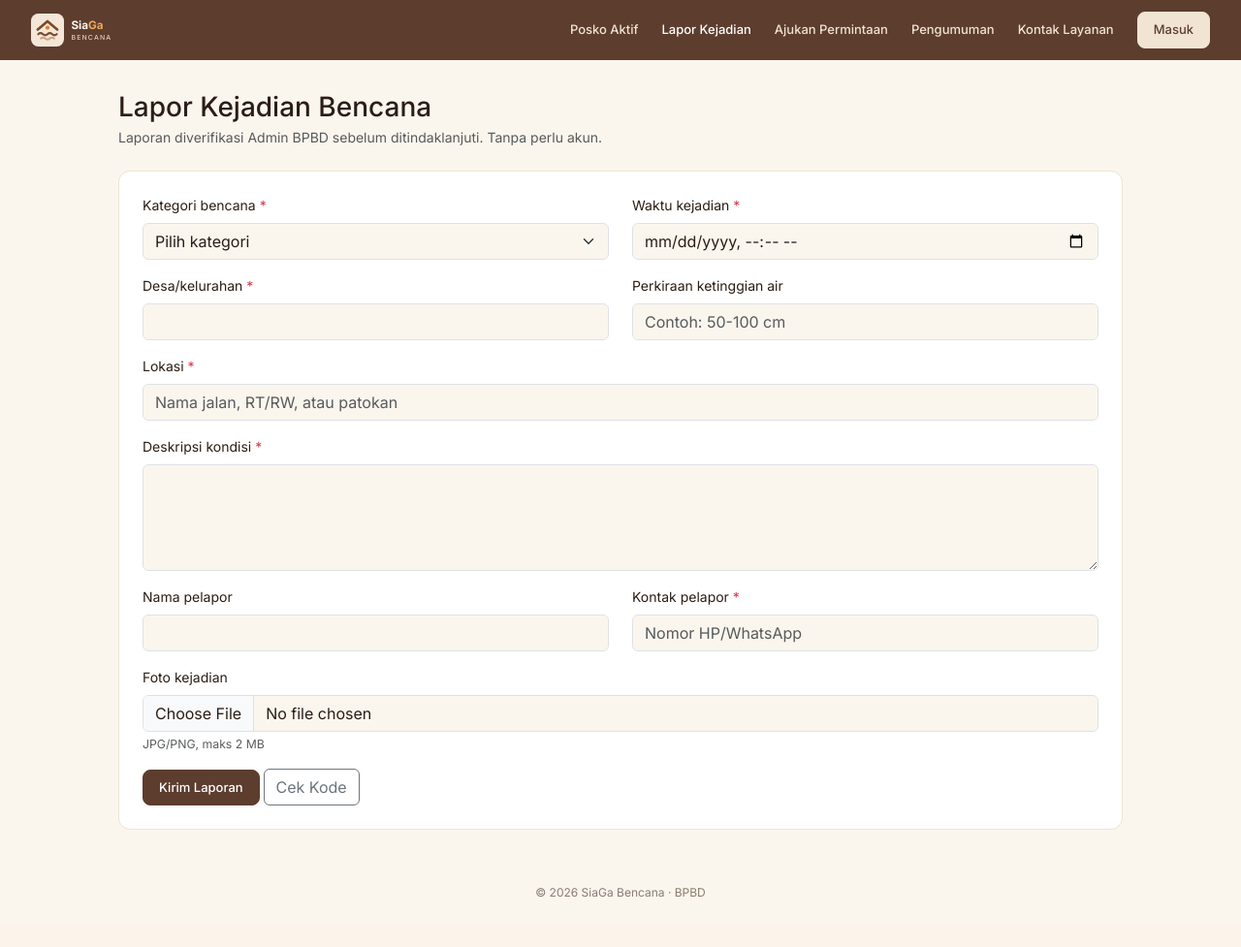
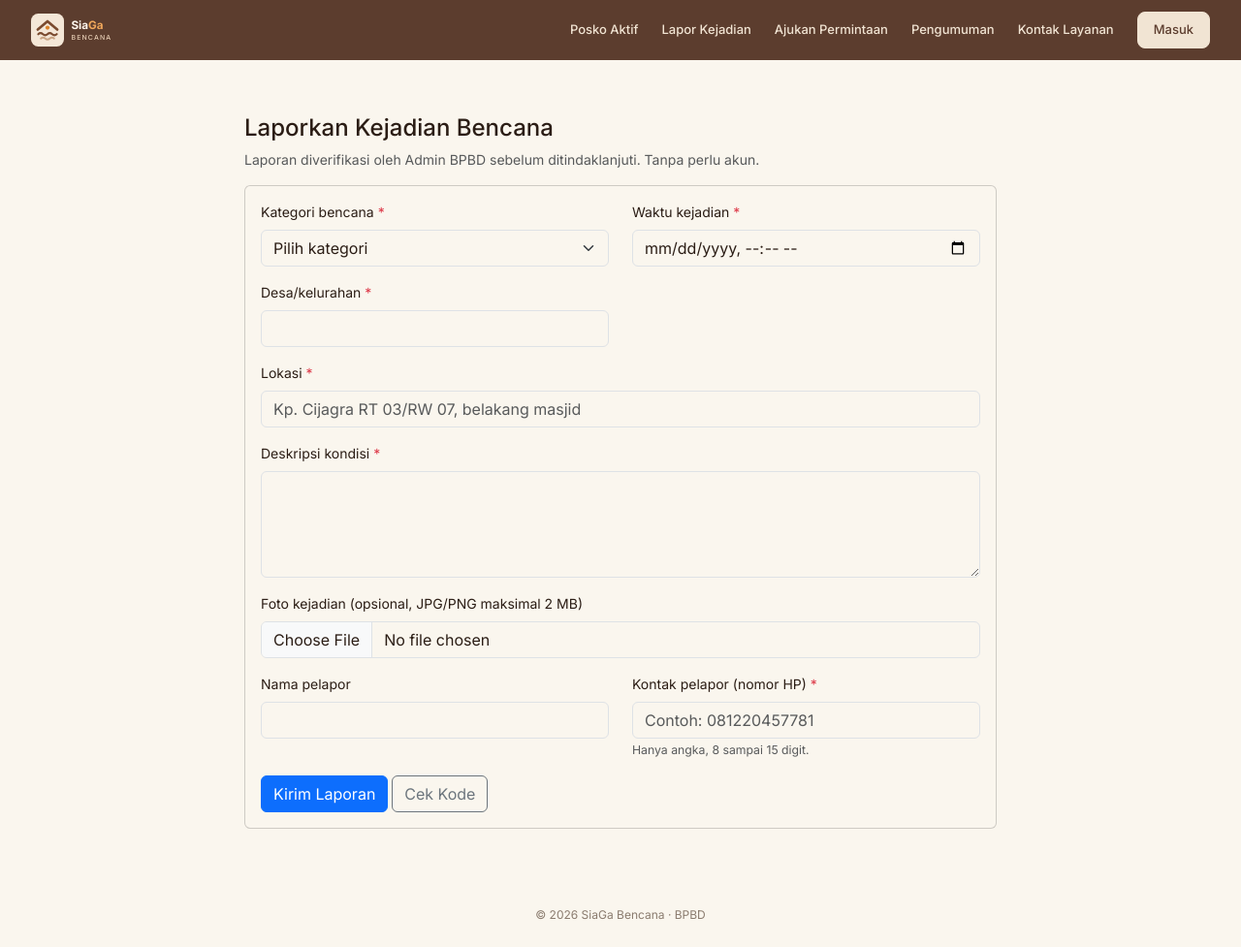
Before and after one commit to PPL-SI4807-KELA-A/SiaGa-Bencana, a Laravel app: page /lapor-kejadian in a window 1280 px wide. Shown: the whole page at 97% size. Before the commit the page ends 926 px from the top, so only its background shows below. Run offline with Laravel 12, Linux system fonts and the light colour scheme; data that the repository does not hold is empty.

Commit message:
DAHIF-9 Kelola Laporan Kejadian Bencana: validasi kontak angka dan ketinggian air khusus banjir

```diff
--- a/resources/views/laporan_kejadian/admin/index.blade.php
+++ b/resources/views/laporan_kejadian/admin/index.blade.php
@@ -1,4 +1,5 @@
 @extends('layouts.app')
+@section('title', 'Laporan Kejadian')
 @section('judul', 'Laporan Kejadian')
 @section('subjudul', 'Laporan bencana yang dikirim Warga/Pelapor')
 @section('menu_aktif', 'kejadian')
--- a/resources/views/laporan_kejadian/publik/_form.blade.php
+++ b/resources/views/laporan_kejadian/publik/_form.blade.php
@@ -1,12 +1,18 @@
-@php $l = $laporan ?? null; @endphp
+@php
+    $l = $laporan ?? null;
+    $pilihan = old('kategori_bencana_id', $l->kategori_bencana_id ?? null);
+    $awalBanjir = $kategori->firstWhere('id', $pilihan)?->isBanjir() ?? false;
+@endphp
 
 <div class="row">
     <div class="col-md-6 mb-3">
         <label class="form-label">Kategori bencana <span class="text-danger">*</span></label>
-        <select name="kategori_bencana_id" class="form-select @error('kategori_bencana_id') is-invalid @enderror">
+        <select name="kategori_bencana_id" id="kategori_bencana_id"
+                class="form-select @error('kategori_bencana_id') is-invalid @enderror">
             <option value="">Pilih kategori</option>
             @foreach($kategori as $k)
-                <option value="{{ $k->id }}" @selected(old('kategori_bencana_id', $l->kategori_bencana_id ?? '') == $k->id)>
+                <option value="{{ $k->id }}" data-banjir="{{ $k->isBanjir() ? '1' : '0' }}"
+                        @selected($pilihan == $k->id)>
                     {{ $k->nama }}
                 </option>
             @endforeach
@@ -30,9 +36,9 @@
         @error('desa_kelurahan')<div class="invalid-feedback">{{ $message }}</div>@enderror
     </div>
 
-    <div class="col-md-6 mb-3">
+    <div class="col-md-6 mb-3" id="wrap-ketinggian" style="{{ $awalBanjir ? '' : 'display:none' }}">
         <label class="form-label">Perkiraan ketinggian air</label>
-        <input type="text" name="ketinggian_air"
+        <input type="text" name="ketinggian_air" id="ketinggian_air"
                class="form-control @error('ketinggian_air') is-invalid @enderror"
                placeholder="Contoh: 50-100 cm"
                value="{{ old('ketinggian_air', $l->ketinggian_air ?? '') }}">
@@ -42,46 +48,66 @@
 
 <div class="mb-3">
     <label class="form-label">Lokasi <span class="text-danger">*</span></label>
-    <input type="text" name="lokasi" maxlength="255" required
+    <input type="text" name="lokasi"
            class="form-control @error('lokasi') is-invalid @enderror"
-           placeholder="Nama jalan, RT/RW, atau patokan"
+           placeholder="Kp. Cijagra RT 03/RW 07, belakang masjid"
            value="{{ old('lokasi', $l->lokasi ?? '') }}">
     @error('lokasi')<div class="invalid-feedback">{{ $message }}</div>@enderror
 </div>
 
 <div class="mb-3">
     <label class="form-label">Deskripsi kondisi <span class="text-danger">*</span></label>
-    <textarea name="deskripsi" rows="4" required
+    <textarea name="deskripsi" rows="4"
               class="form-control @error('deskripsi') is-invalid @enderror">{{ old('deskripsi', $l->deskripsi ?? '') }}</textarea>
     @error('deskripsi')<div class="invalid-feedback">{{ $message }}</div>@enderror
+</div>
+
+<div class="mb-3">
+    <label class="form-label">Foto kejadian (opsional, JPG/PNG maksimal 2 MB)</label>
+    <input type="file" name="foto" accept=".jpg,.jpeg,.png"
+           class="form-control @error('foto') is-invalid @enderror">
+    @error('foto')<div class="invalid-feedback">{{ $message }}</div>@enderror
+    @if($l?->foto)
+        <small class="text-muted">Foto saat ini tersimpan. Pilih file baru untuk menggantinya.</small>
+    @endif
 </div>
 
 <div class="row">
     <div class="col-md-6 mb-3">
         <label class="form-label">Nama pelapor</label>
-        <input type="text" name="nama_pelapor" maxlength="100"
+        <input type="text" name="nama_pelapor"
                class="form-control @error('nama_pelapor') is-invalid @enderror"
                value="{{ old('nama_pelapor', $l->nama_pelapor ?? '') }}">
         @error('nama_pelapor')<div class="invalid-feedback">{{ $message }}</div>@enderror
     </div>
 
     <div class="col-md-6 mb-3">
-        <label class="form-label">Kontak pelapor <span class="text-danger">*</span></label>
-        <input type="text" name="kontak_pelapor" maxlength="20" required
+        <label class="form-label">Kontak pelapor (nomor HP) <span class="text-danger">*</span></label>
+        <input type="text" name="kontak_pelapor" inputmode="numeric"
+               pattern="[0-9]{8,15}" minlength="8" maxlength="15"
+               oninput="this.value = this.value.replace(/[^0-9]/g, '')"
+               placeholder="Contoh: 081220457781"
                class="form-control @error('kontak_pelapor') is-invalid @enderror"
-               placeholder="Nomor HP/WhatsApp"
                value="{{ old('kontak_pelapor', $l->kontak_pelapor ?? '') }}">
-        @error('kontak_pelapor')<div class="invalid-feedback">{{ $message }}</div>@enderror
+        <small class="text-muted">Hanya angka, 8 sampai 15 digit.</small>
+        @error('kontak_pelapor')<div class="invalid-feedback d-block">{{ $message }}</div>@enderror
     </div>
 </div>
 
-<div class="mb-3">
-    <label class="form-label">Foto kejadian</label>
-    <input type="file" name="foto" accept=".jpg,.jpeg,.png"
-           class="form-control @error('foto') is-invalid @enderror">
-    <div class="form-text">JPG/PNG, maks 2 MB</div>
-    @if($l?->foto)
-        <div class="form-text">Foto lama tetap dipakai jika tidak diganti.</div>
-    @endif
-    @error('foto')<div class="invalid-feedback">{{ $message }}</div>@enderror
-</div>
+<script>
+    (function () {
+        var pilih = document.getElementById('kategori_bencana_id');
+        var wrap = document.getElementById('wrap-ketinggian');
+        var isian = document.getElementById('ketinggian_air');
+
+        function ubah() {
+            var opsi = pilih.options[pilih.selectedIndex];
+            var banjir = opsi && opsi.dataset.banjir === '1';
+            wrap.style.display = banjir ? '' : 'none';
+            if (!banjir) { isian.value = ''; }
+        }
+
+        pilih.addEventListener('change', ubah);
+        ubah();
+    })();
+</script>
--- a/resources/views/laporan_kejadian/publik/create.blade.php
+++ b/resources/views/laporan_kejadian/publik/create.blade.php
@@ -1,33 +1,22 @@
 @extends('layouts.guest')
 @section('title', 'Lapor Kejadian Bencana')
-@section('menu_aktif', 'lapor-kejadian')
 
 @section('content')
-<div class="container-fluid px-0">
-    <div class="mb-4">
-        <h1 class="h3 mb-1">Lapor Kejadian Bencana</h1>
-        <p class="text-body-secondary mb-0">Laporan diverifikasi Admin BPBD sebelum ditindaklanjuti. Tanpa perlu akun.</p>
-    </div>
+<div class="container py-4" style="max-width: 800px">
+    <h4>Laporkan Kejadian Bencana</h4>
+    <p class="text-muted">Laporan diverifikasi oleh Admin BPBD sebelum ditindaklanjuti. Tanpa perlu akun.</p>
 
     @if(session('error'))<div class="alert alert-danger">{{ session('error') }}</div>@endif
-    @if($errors->any())
-        <div class="alert alert-danger" role="alert">
-            <p class="mb-1">Periksa kembali data yang Anda masukkan:</p>
-            <ul class="mb-0">
-                @foreach($errors->all() as $error)
-                    <li>{{ $error }}</li>
-                @endforeach
-            </ul>
+
+    <div class="card">
+        <div class="card-body">
+            <form action="{{ route('laporan-kejadian.publik.store') }}" method="POST" enctype="multipart/form-data">
+                @csrf
+                @include('laporan_kejadian.publik._form')
+                <button type="submit" class="btn btn-primary">Kirim Laporan</button>
+                <a href="{{ route('laporan-kejadian.publik.cek') }}" class="btn btn-outline-secondary">Cek Kode</a>
+            </form>
         </div>
-    @endif
-
-    <div class="sg-card p-4">
-        <form action="{{ route('laporan-kejadian.publik.store') }}" method="POST" enctype="multipart/form-data">
-            @csrf
-            @include('laporan_kejadian.publik._form')
-            <button type="submit" class="btn btn-sg">Kirim Laporan</button>
-            <a href="{{ route('laporan-kejadian.publik.cek') }}" class="btn btn-outline-secondary">Cek Kode</a>
-        </form>
     </div>
 </div>
 @endsection
```
Also changed, not shown: app/Http/Requests/LaporanKejadianRequest.php (+14 -1 lines), resources/views/laporan_kejadian/admin/show.blade.php (+5 -2 lines), resources/views/laporan_kejadian/publik/cek.blade.php (+8 -9 lines), resources/views/laporan_kejadian/publik/edit.blade.php (+6 -8 lines), resources/views/laporan_kejadian/publik/show.blade.php (+7 -9 lines), tests/Feature/LaporanKejadianTest.php (+64 -27 lines).
